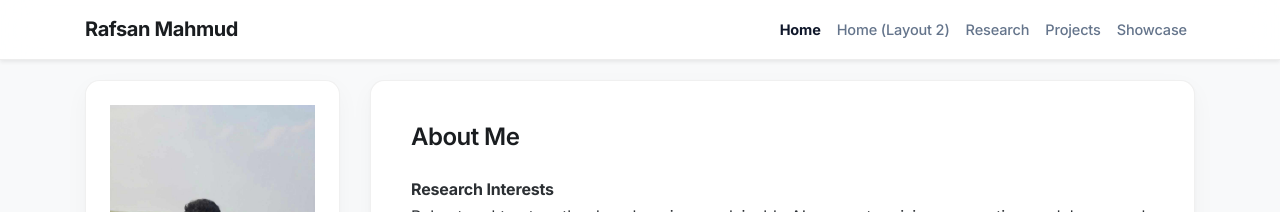
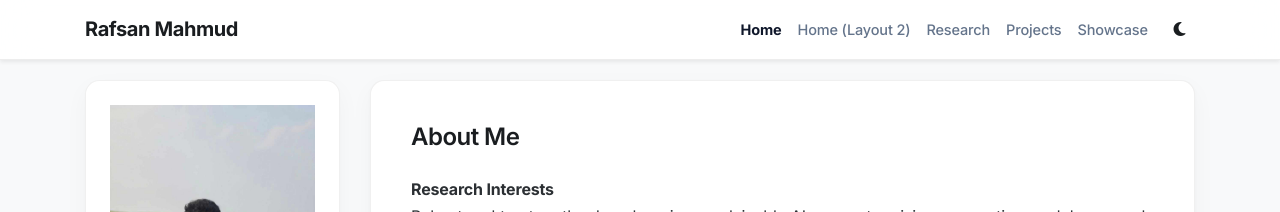
Before and after one commit to RAAFSAAN0/RAAFSAAN0.github.io, a Jekyll site: the page built from index.html, in a window 1280 px wide. Shown: the top 212 px of the page. Built offline with Jekyll 4.4.1, drawn with Linux system fonts in a browser that asks for light colours; nearby versions of some CDN libraries; a style sheet for code colours, icons or effects is not loaded.

Commit message:
Update navbar.html

```diff
--- a/_includes/navbar.html
+++ b/_includes/navbar.html
@@ -6,7 +6,7 @@
         </button>
 
         <div class="collapse navbar-collapse" id="navbarResponsive">
-            <ul class="navbar-nav ml-auto">
+            <ul class="navbar-nav ml-auto align-items-center">
                 {% for item in site.data.navigation.pages %}
                 {% assign item_url = item.url | relative_url %}
                 {% assign is_active = false %}
@@ -20,12 +20,57 @@
                 {% endif %}
 
                 <li class="nav-item {% if is_active %}active font-weight-bold{% endif %}">
-                    <a class="nav-link {% if is_active %}text-dark font-weight-bold{% endif %}" href="{{ item.url | relative_url }}">
+                    <a class="nav-link {% if is_active %}font-weight-bold{% endif %}" href="{{ item.url | relative_url }}">
                         {{ item.name }}
                     </a>
                 </li>
                 {% endfor %}
+
+                <li class="nav-item ml-sm-2">
+                    <button id="theme-toggle" class="theme-toggle-btn" aria-label="Toggle theme">
+                        <i id="theme-toggle-icon" class="fas fa-moon"></i>
+                    </button>
+                </li>
             </ul>
         </div>
     </div>
 </nav>
+
+<script>
+    (function() {
+        var savedTheme = localStorage.getItem('theme');
+        var prefersDark = window.matchMedia('(prefers-color-scheme: dark)').matches;
+        if (savedTheme === 'dark' || (!savedTheme && prefersDark)) {
+            document.documentElement.setAttribute('data-theme', 'dark');
+        } else {
+            document.documentElement.setAttribute('data-theme', 'light');
+        }
+    })();
+
+    document.addEventListener('DOMContentLoaded', function() {
+        var toggleBtn = document.getElementById('theme-toggle');
+        var toggleIcon = document.getElementById('theme-toggle-icon');
+
+        function updateIcon() {
+            var currentTheme = document.documentElement.getAttribute('data-theme');
+            if (currentTheme === 'dark') {
+                toggleIcon.className = 'fas fa-sun';
+            } else {
+                toggleIcon.className = 'fas fa-moon';
+            }
+        }
+
+        updateIcon();
+
+        if (toggleBtn) {
+            toggleBtn.addEventListener('click', function() {
+                var currentTheme = document.documentElement.getAttribute('data-theme');
+                var targetTheme = currentTheme === 'dark' ? 'light' : 'dark';
+
+                document.documentElement.setAttribute('data-theme', targetTheme);
+                localStorage.setItem('theme', targetTheme);
+                updateIcon();
+            });
+        }
+    });
+</script>
```
